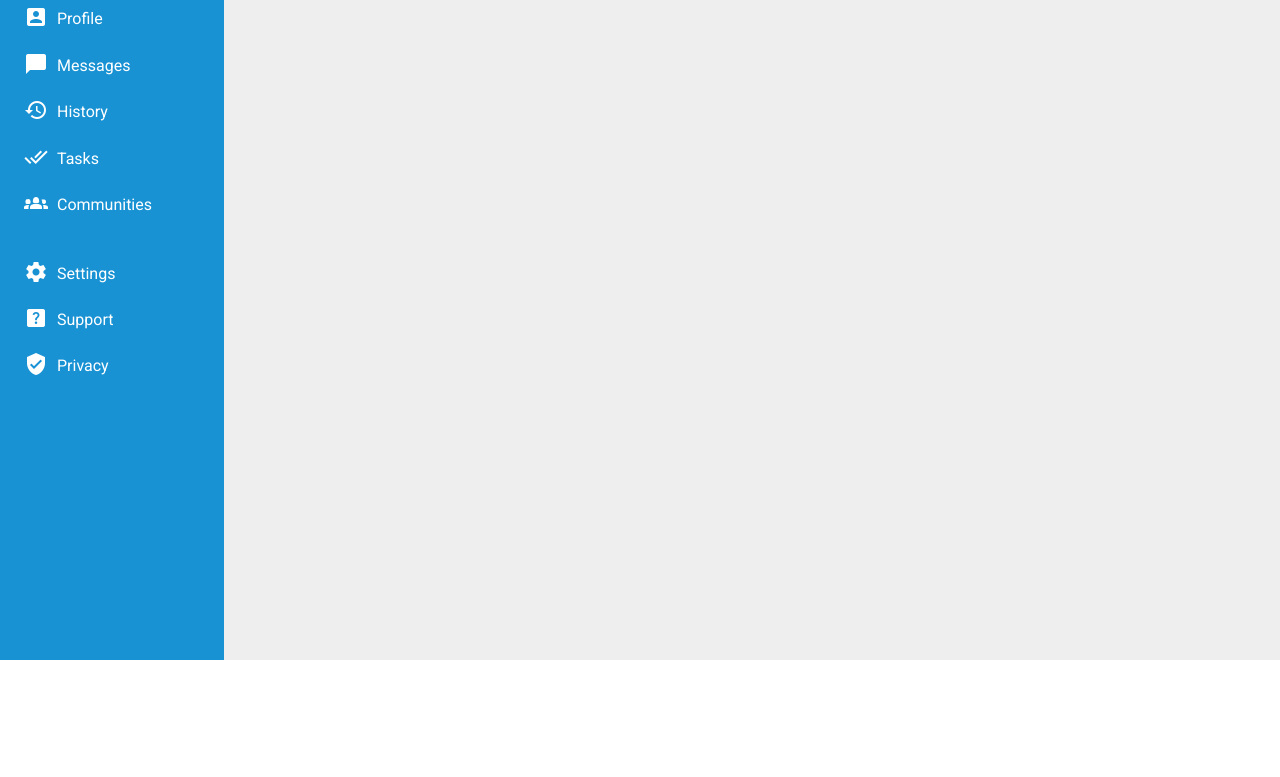
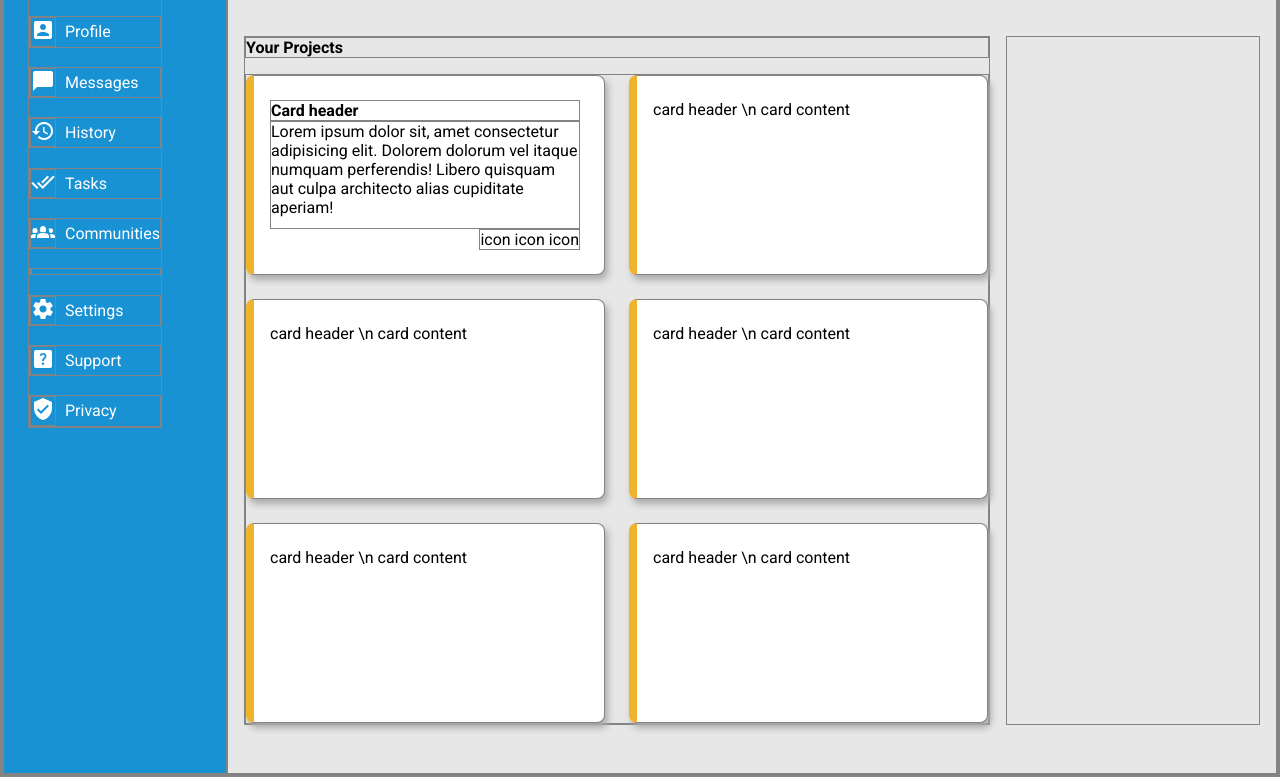
Before and after one commit to MrBlunderovich/odin-dashboard, a plain HTML site: page index.html in a window 1280 px wide. Shown: the part 140-917 px from the top of the page. Before the commit the page ends 800 px from the top, so only its background shows below. Drawn offline with Linux system fonts and the light colour scheme.

Commit message:
Create cards

```diff
--- a/index.html
+++ b/index.html
@@ -58,7 +58,28 @@
           <button class="nav-button">Share</button>
         </div>
       </header>
-      <main class="main">main</main>
+      <main class="main">
+        <div class="card-container">
+          <h3>Your Projects</h3>
+          <div class="card-grid-container">
+            <div class="card">
+              <h4>Card header</h4>
+              <p class="card-paragraph">
+                Lorem ipsum dolor sit, amet consectetur adipisicing elit.
+                Dolorem dolorum vel itaque numquam perferendis! Libero quisquam
+                aut culpa architecto alias cupiditate aperiam!
+              </p>
+              <div class="card-icon-container">icon icon icon</div>
+            </div>
+            <div class="card">card header \n card content</div>
+            <div class="card">card header \n card content</div>
+            <div class="card">card header \n card content</div>
+            <div class="card">card header \n card content</div>
+            <div class="card">card header \n card content</div>
+          </div>
+        </div>
+        <div class="right-container"></div>
+      </main>
     </div>
   </body>
 </html>
--- a/style.css
+++ b/style.css
@@ -5,7 +5,7 @@
   font-size: 100%;
   margin: 0;
   padding: 0;
-  /* border: 1px solid rgb(255, 230, 3); */
+  border: 1px solid rgb(131, 131, 131);
 }
 .page-container {
   display: grid;
@@ -134,5 +134,30 @@
   font-size: 0.8rem;
 }
 .main {
-  background-color: #eee;
+  background-color: rgb(231, 231, 231);
+  display: grid;
+  grid-template-columns: 1fr 25%;
+  gap: 1rem;
+  padding: 3rem 1rem;
 }
+main h3 {
+  margin-bottom: 1rem;
+}
+.card-grid-container {
+  display: grid;
+  grid-template-columns: repeat(auto-fit, minmax(300px, 1fr));
+  grid-auto-rows: 200px;
+  gap: 1.5rem;
+}
+.card {
+  border-radius: 8px;
+  border-left: 8px solid #f0b42a;
+  padding: 1.5rem 1.5rem 1.5rem 1rem;
+  display: grid;
+  grid-template-rows: auto 1fr auto;
+  box-shadow: 3px 5px 7px 0 rgb(170, 170, 170);
+  background-color: #fff;
+}
+.card > :last-child {
+  justify-self: end;
+}
```
